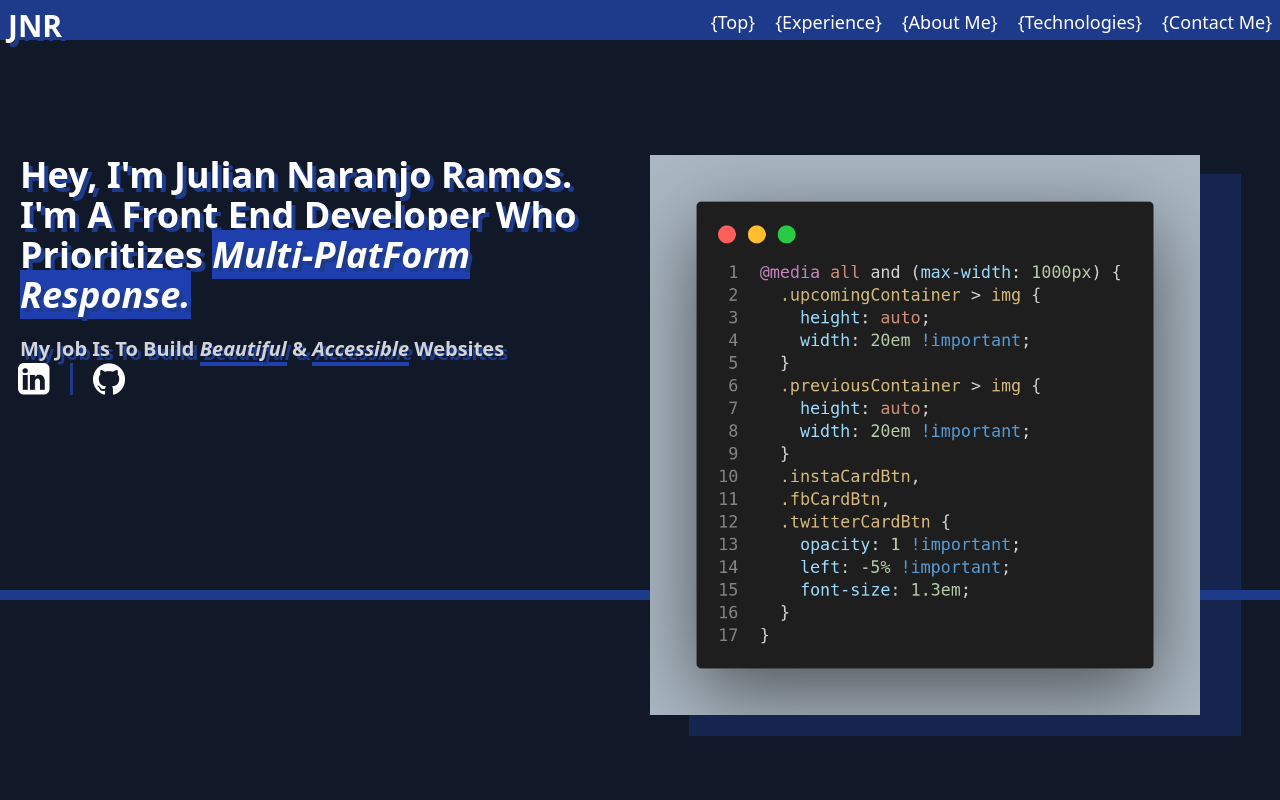
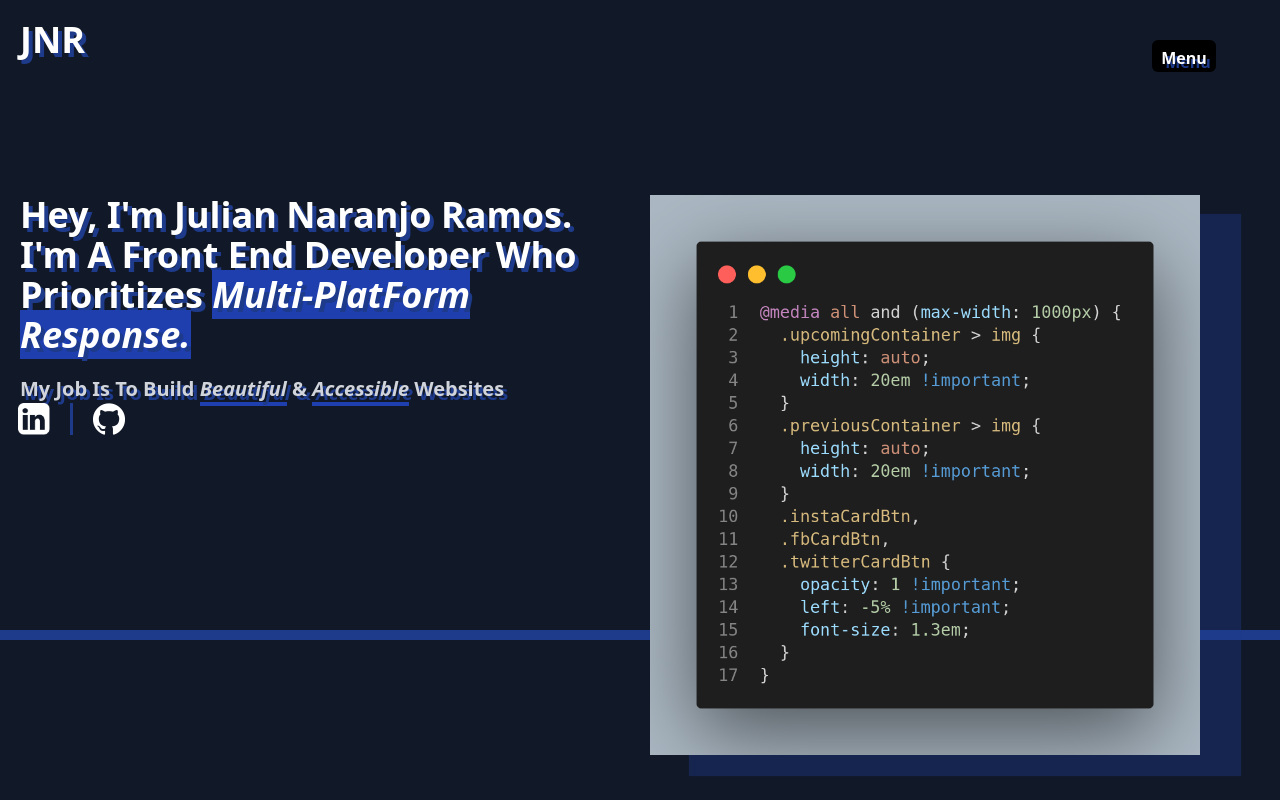
Before and after one commit to Juleslazarus/jnrPortfo, a website: page index.html in a window 1280 px wide. Shown: the top 800 px of the page. Drawn offline with Linux system fonts and the light colour scheme; files whose address does not match are found by name.

Commit message:
added a better nav menu and added a close button

```diff
--- a/index.html
+++ b/index.html
@@ -16,17 +16,11 @@
         <a id="navBtn-mobile" class="no-udnerline text-white text-2xl block" href="#about">{About Me}</a>
         <a id="navBtn-mobile" class="no-underline text-white text-2xl block" href="#tech">{Technologies}</a>
         <a id="navBtn-mobile" class="no-underline text-white text-2xl block" href="#contact">{Contact Me}</a>
+        <button id="closeBtn" class="text-white text-2xl font-bold ">X</button>
     </div>
      <section id="top">    <!--this helps me have buttons that send you to each part-->
-        <header id="headerCont" class="w-[100%] h-[5vh] bg-blue-900 flex justify-center content-center ">
-            <div id="header-left" class="text-white font-bold text-3xl p-2">JNR</div>
-            <div id="header-right" class="ml-auto p-2 flex justify-between gap-5">
-                <a id="navBtn" class="no-underline text-white text-lg" href="#top">{Top}</a>
-                <a id="navBtn" class="no-underline text-white text-lg" href="#experience">{Experience}</a>
-                <a id="navBtn" class="no-udnerline text-white text-lg" href="#about">{About Me}</a>
-                <a id="navBtn" class="no-underline text-white text-lg" href="#tech">{Technologies}</a>
-                <a id="navBtn" class="no-underline text-white text-lg" href="#contact">{Contact Me}</a>
-            </div>
+        <h1 class="text-left text-white text-4xl font-bold p-5">JNR</h1>
+
         </header>
     </section>
     <div>
--- a/main.scss
+++ b/main.scss
@@ -89,7 +89,27 @@ html{
 
     }
 
-
+@media all and (max-width: 4000px) {
+    #mobileMenu {
+        display: block;
+        top: 5%;
+        right: 5%;
+        transition: all .1s;
+        z-index: 10;
+        #navBtn-mobile {
+            transition-delay: .2s;
+        }
+        // &:hover {
+            //     height: 40vh;
+        //     width: 100vw;
+        //     right: 0%;
+        //     opacity: 80%;
+        //     #navBtn-mobile {
+        //         display: block;
+        //     }
+        // }
+        }
+}
 @media all and (max-width: 750px) {
     #navBtn {
         display: none;
--- a/script.js
+++ b/script.js
@@ -6,6 +6,14 @@
 let navBtnMobile = document.querySelectorAll('#navBtn-mobile');
 let mobileMenu = document.querySelector('#mobileMenu');
 let menuBtn = document.querySelector('#menuBtn');
+let closeBtn = document.querySelector('#closeBtn');
+
+function closeMenu() {
+    mobileMenu.style.height = '2em';
+    mobileMenu.style.width = '4em';
+    mobileMenu.style.right = '5%'
+    mobileMenu.style.opacity = '100%';
+}
 
 menuBtn.addEventListener('click', () => {
     mobileMenu.style.height = '100vh'
@@ -23,3 +31,5 @@ navBtnMobile.forEach((button) => {
         mobileMenu.style.opacity = '100%';
     } )
 })
+
+closeBtn.addEventListener('click', closeMenu);
```
Also changed, not shown: main.css, main.min.css.
